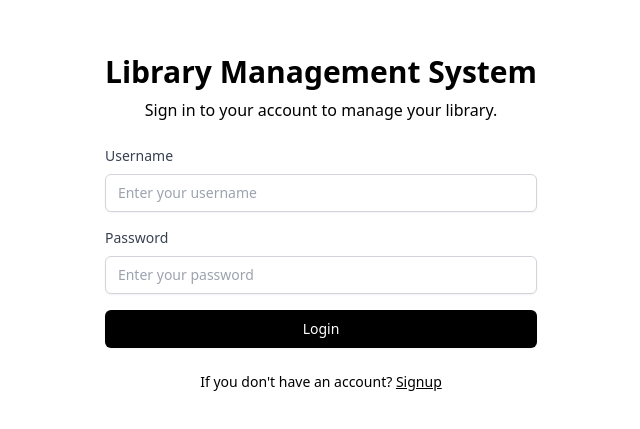
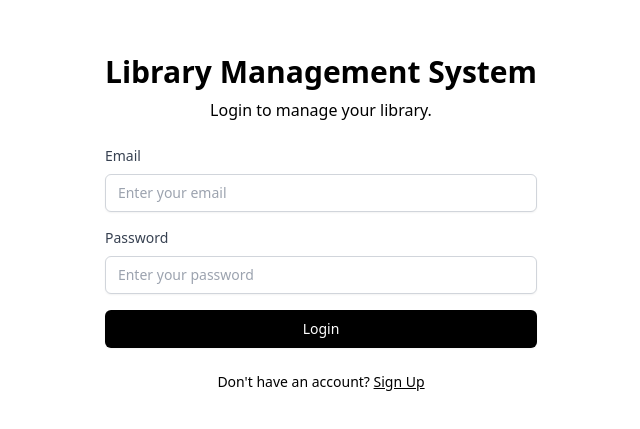
Before and after one commit to imthadh-ahamed/Library-Management-System, a React (Create React App) app in the folder frontend/: page / in a window 1280 px wide. Shown: the part 177-606 px from the top of the page, without its empty margins (319-959 px from the left). Built offline with nearby package versions, Linux system fonts and the light colour scheme.

Commit message:
Add form validations

```diff
--- a/frontend/src/Pages/login.tsx
+++ b/frontend/src/Pages/login.tsx
@@ -1,22 +1,53 @@
-// Desc: Login page for the library management system
-import { FC } from "react";
+import { FC, useState } from "react";
 import { Label, Input, Button } from "../UI/Index";
 import { Link } from "react-router-dom";
 
-const Login: FC = () => {
+const LoginPage: FC = () => {
+  const [email, setEmail] = useState("");
+  const [password, setPassword] = useState("");
+  const [errors, setErrors] = useState<{ email?: string; password?: string }>(
+    {}
+  );
+
+  const validate = () => {
+    const newErrors: { email?: string; password?: string } = {};
+    if (!email) newErrors.email = "Email is required";
+    else if (!/\S+@\S+\.\S+/.test(email)) newErrors.email = "Email is invalid";
+    if (!password) newErrors.password = "Password is required";
+    return newErrors;
+  };
+
+  const handleSubmit = (e: React.FormEvent) => {
+    e.preventDefault();
+    const validationErrors = validate();
+    if (Object.keys(validationErrors).length > 0) {
+      setErrors(validationErrors);
+    } else {
+      // Handle form submission
+      console.log("Form submitted", { email, password });
+    }
+  };
+
   return (
     <div className="flex min-h-[100dvh] flex-col items-center justify-center bg-background px-4 py-12 sm:px-6 lg:px-8">
       <div className="mx-auto max-w-md space-y-6">
         <div className="space-y-2 text-center">
           <h1 className="text-3xl font-bold">Library Management System</h1>
-          <p className="text-muted-foreground">
-            Sign in to your account to manage your library.
-          </p>
+          <p className="text-muted-foreground">Login to manage your library.</p>
         </div>
-        <div className="space-y-4">
+        <form onSubmit={handleSubmit} className="space-y-4">
           <div className="space-y-2">
-            <Label htmlFor="username">Username</Label>
-            <Input id="username" placeholder="Enter your username" />
+            <Label htmlFor="email">Email</Label>
+            <Input
+              id="email"
+              type="email"
+              value={email}
+              onChange={(e) => setEmail(e.target.value)}
+              placeholder="Enter your email"
+            />
+            {errors.email && (
+              <p className="text-red-500 text-sm">{errors.email}</p>
+            )}
           </div>
           <div className="space-y-2">
             <div className="flex items-center justify-between">
@@ -25,18 +56,22 @@ const Login: FC = () => {
             <Input
               id="password"
               type="password"
+              value={password}
+              onChange={(e) => setPassword(e.target.value)}
               placeholder="Enter your password"
             />
+            {errors.password && (
+              <p className="text-red-500 text-sm">{errors.password}</p>
+            )}
           </div>
           <Button type="submit" className="w-full">
             Login
           </Button>
-        </div>
+        </form>
         <div className="text-center text-sm">
-          If you don't have an account?{" "}
-          {/* Link to the signup page */}
+          Don't have an account?{" "}
           <Link to="/signup" className="underline">
-            Signup
+            Sign Up
           </Link>
         </div>
       </div>
@@ -44,4 +79,4 @@ const Login: FC = () => {
   );
 };
 
-export default Login;
+export default LoginPage;
```
